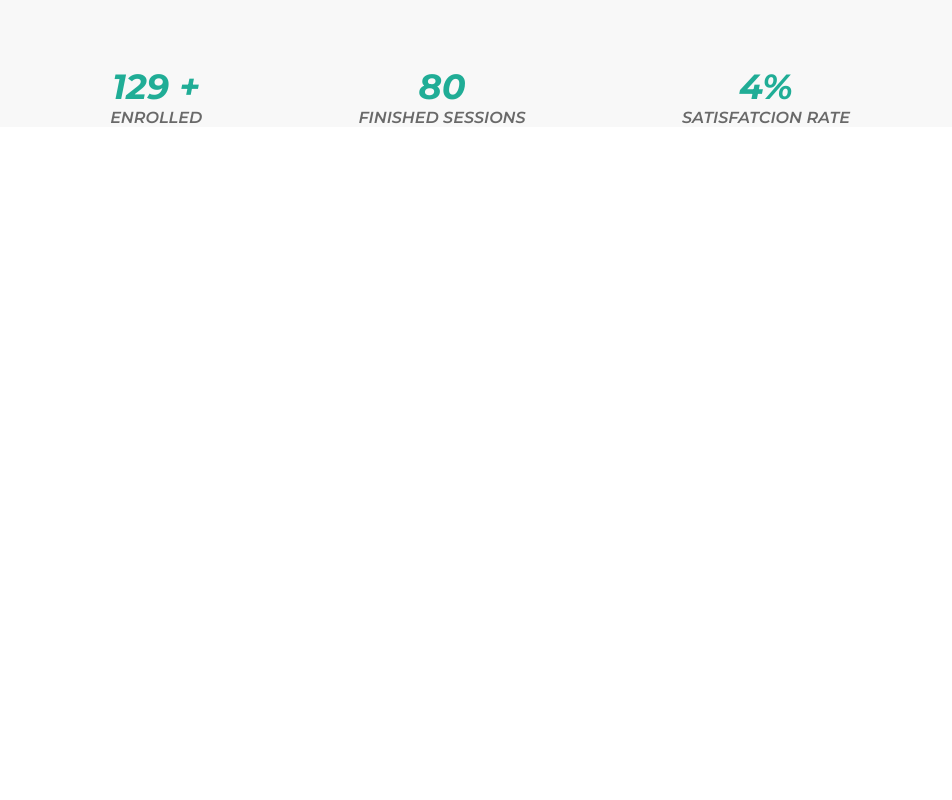
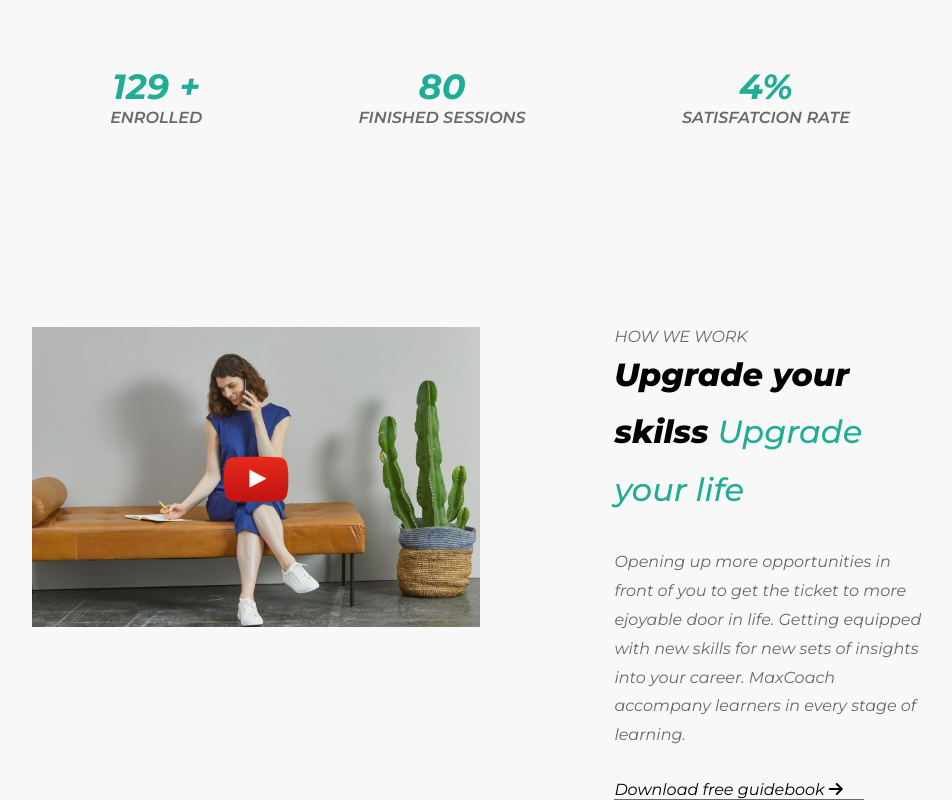
Before and after one commit to NicolaPiperis/proj-html-vuejs, a Vue app: page / in a window 1280 px wide. Shown: the part 1459-2259 px from the top of the page, without its empty margins (160-1112 px from the left). Before the commit the page ends 1736 px from the top, so only its background shows below. Built offline with nearby package versions, Linux system fonts and the light colour scheme.

Commit message:
second section html and css

```diff
--- a/src/components/PageMain.vue
+++ b/src/components/PageMain.vue
@@ -10,11 +10,11 @@
     <main>
 
         <!-- WORK CULTURE -->
-        <section class="work-culture">
+        <section class="white-sections">
 
             <div class="container">
 
-                <div class="row">
+                <div class="between-row">
 
                     <!-- TITLE AND PARAGRAPH -->
                     <div class="text">
@@ -88,19 +88,74 @@
 
         </section>
 
+        <section class="white-sections">
+
+            <div class="container">
+
+                <div class="between-row">
+
+                    <!-- IMG CONNECTED WITH THE TEXT -->
+                    <div class="image">
+
+                        <div class="main-img">
+
+                            <img src="./../../public/images/stock-full-hd-11-670x450.jpg" alt="skills upgrade info image">
+
+                            <!-- DECORATION -->
+                            <img src="./../../public/images/icon-youtube-play.png" alt="youtube icon" class="youtube-decoration">
+
+                        </div>
+
+                    </div>
+
+                    <!-- TITLE AND PARAGRAPH -->
+                    <div class="text self-center">
+
+                        <div class="pre-title">
+                            HOW WE WORK
+                        </div>
+
+                        <h2>
+                            Upgrade your skilss
+                            <span>Upgrade your life</span>
+                        </h2>
+
+                        <p>
+                            Opening up more opportunities in front of you to get the ticket to more ejoyable door in life.
+                            Getting equipped with new skills for new sets of insights into your career.
+                            MaxCoach accompany learners in every stage of learning.
+                        </p>
+
+                        <div class="connected-link-skillsupgrade" id="black">
+
+                            Download free guidebook
+                            <i class="fa-solid fa-arrow-right"></i>
+
+                        </div>
+
+                    </div>
+
+                </div>
+
+
+            </div>
+
+        </section>
+
+
+
     </main>
 
 </template>
 
 <style scoped lang="scss">
     @use './../styles/partials/variables.scss' as *;
-
-
-    .work-culture{
+    .white-sections{
         background-color: #F8F8F8;
         padding-top: 200px;
+    }
 
-        .row{
+    .between-row{
         display: flex;
         justify-content: space-between;
 
@@ -151,41 +206,27 @@
         .image{
             width: 50%;
 
-                // .main-img{
-                //     position: relative;
+            .main-img{
+                position: relative;
 
-                // }
-
-                // .decoration-img{
-                //     position: absolute;
-                //     top: -95px;
-                //     right: 0px;
-                //     border-radius: 10px;
-                //     z-index: 10;
-                // }
-
-                // .background-decoration-img{
-                //     position: absolute;
-                //     top: -95px;
-                //     right: 120px;
-                //     z-index: 1;
-                //     height: 90px;
-                // }
-
-                // .background-decoration-img2{
-                //     position: absolute;
-                //     bottom: -75px;
-                //     right: 150px;
-                //     z-index: 1;
-                // }
-            }
             }
 
+            .youtube-decoration{
+                position: absolute;
+                top: 50%;
+                right: 50%;
+                transform: translate(50%, -50%);
+                width: 65px;
+            }
+
+        }
+
+    }
     .stats{
         display: flex;
         justify-content: space-around;
-            align-self: center;
-            margin: 150px 0;
+        align-items: center;
+        padding-top: 150px ;
         text-align: center;
 
         strong{
@@ -197,6 +238,13 @@
             font-weight: 600;
         }
     }
+
+    .connected-link-skillsupgrade{
+        border-bottom: 1px solid $grigio;
+        width: 250px;
     }
 
+
+
+
 </style>
--- a/src/styles/general.scss
+++ b/src/styles/general.scss
@@ -25,3 +25,11 @@ a{
     width: 70%;
     margin: auto;
 }
+
+#black{
+    color: black;
+}
+
+.self-center{
+    align-self: center;
+}
```
Lines whose indentation alone changed are shown as unchanged.
